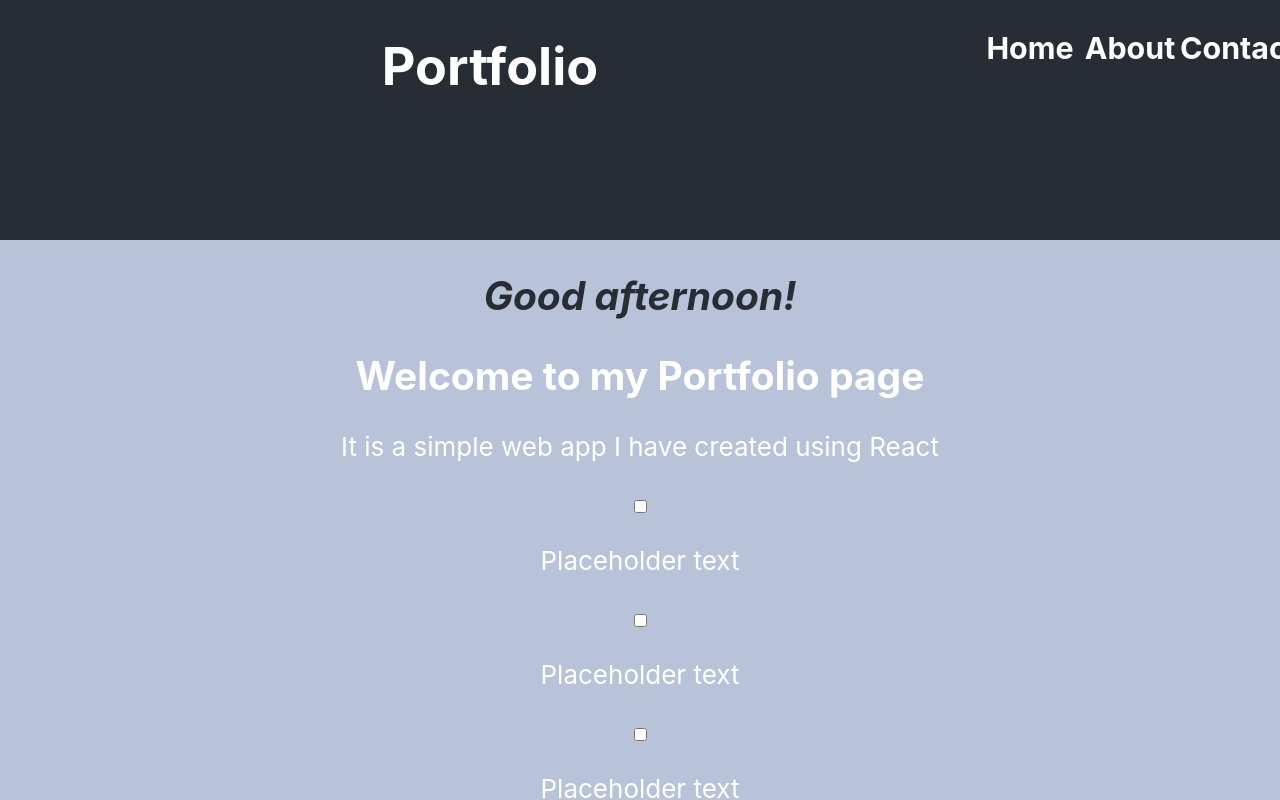
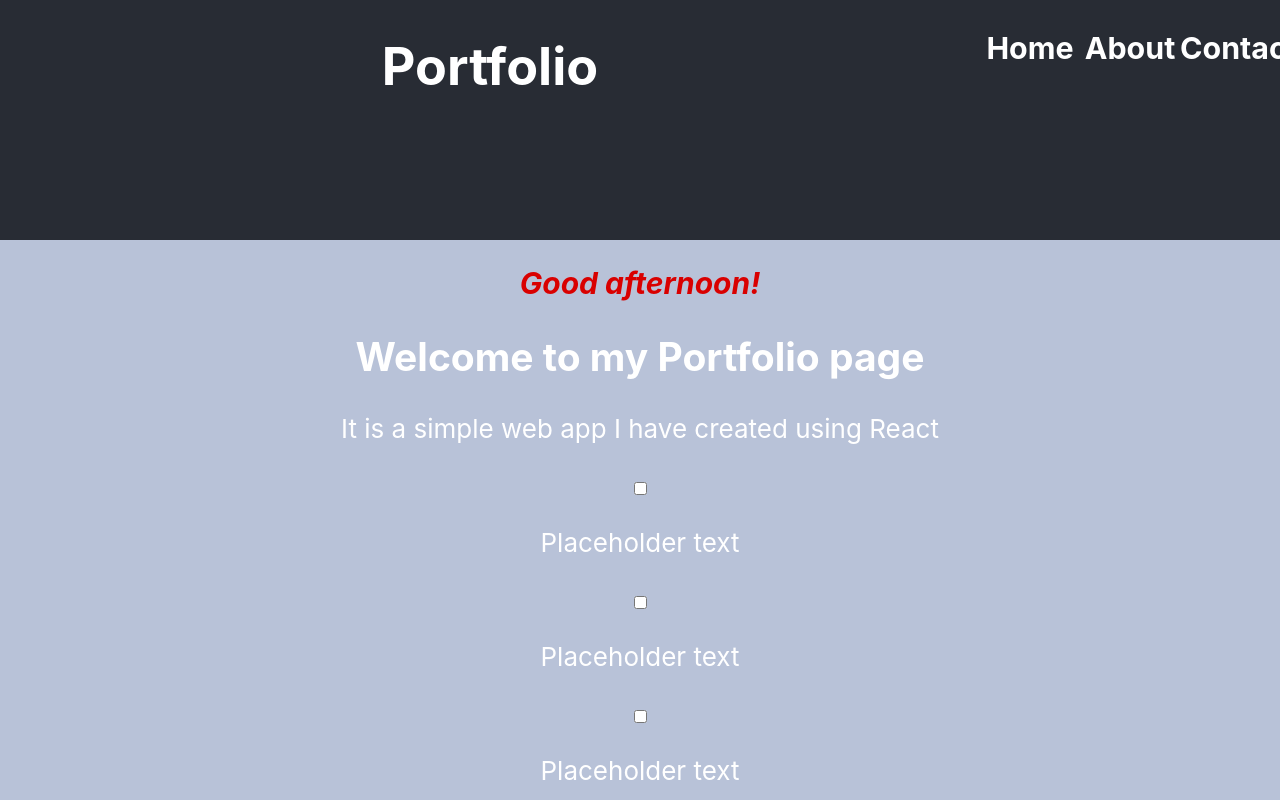
Before and after one commit to becc-mu/web-app, a React (Create React App) app: page / in a window 1280 px wide. Shown: the top 800 px of the page. Built offline with nearby package versions, Linux system fonts and the light colour scheme.

Commit message:
dynamic style rendering

```diff
--- a/src/components/Greetings.js
+++ b/src/components/Greetings.js
@@ -4,19 +4,23 @@ function Greetings() {
   const date = new Date()
   const hours = date.getHours()
   let timeOfDay
+  const styles = {
+    fontSize: 30,
+    fontStyle: "italic",
+  }
 
   if (hours < 12) {
     timeOfDay = "morning"
+    styles.color = "rgb(40, 44, 52)"
   } else if (hours >= 12 && hours < 17) {
     timeOfDay = "afternoon"
+    styles.color = "#d90000"
   } else {
     timeOfDay = "night"
+    styles.color = "rgb(46, 9, 39)"
   }
 
-  const styles = {
-    color: "rgb(40, 44, 52)",
-    fontStyle: "italic",
-  }
+
   return (
   <h2 style={styles}>Good {timeOfDay}!</h2>
   )
```
